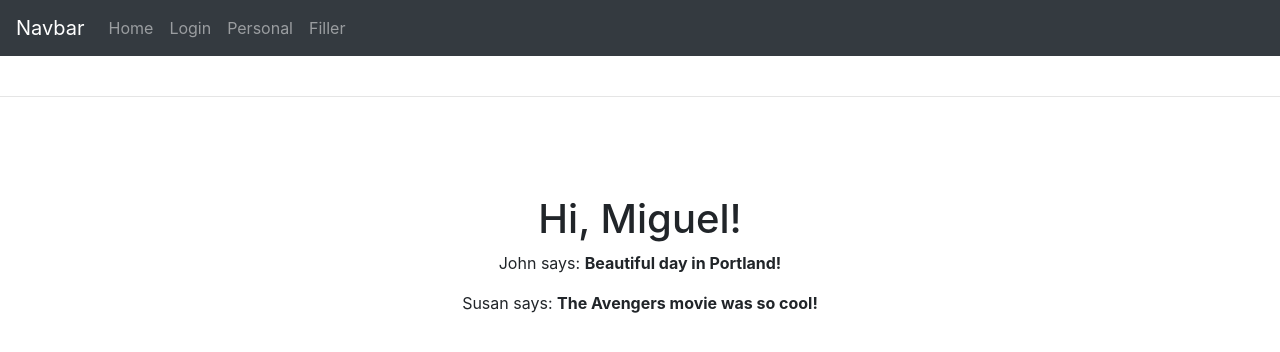
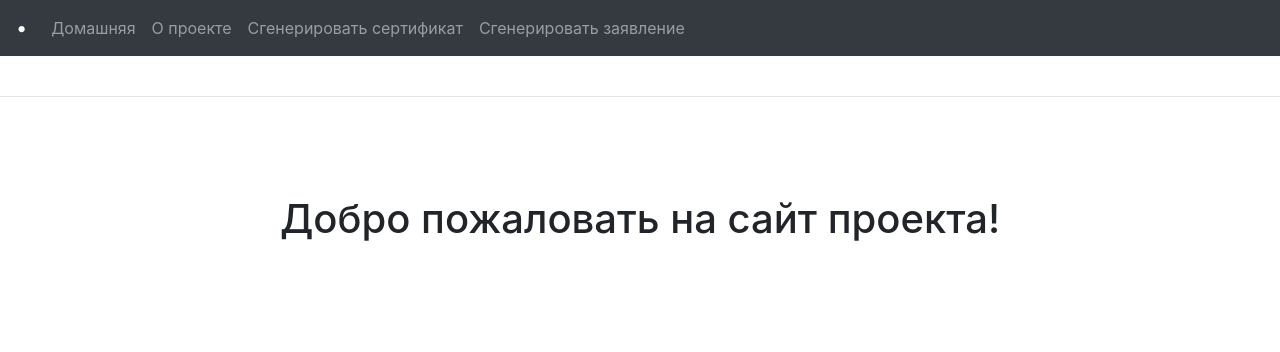
Before and after one commit to ViacheslavTimofeev/QuantFlask, a Flask app: page / in a window 1280 px wide. Shown: the top 352 px of the page. Run offline with Flask 2, Linux system fonts and the light colour scheme; some libraries are stand-ins or nearby versions.

Commit message:
14.12 some pages

```diff
--- a/app/routes.py
+++ b/app/routes.py
@@ -4,37 +4,21 @@ from app.forms import LoginForm
 
 
 @app.route('/')
-@app.route('/index')
-def index():
-    user = {'username': 'Miguel'}
-    posts = [
-        {
-            'author': {'username': 'John'},
-            'body': 'Beautiful day in Portland!'
-        },
-        {
-            'author': {'username': 'Susan'},
-            'body': 'The Avengers movie was so cool!'
-        }
-    ]
-    return render_template('index.html', title='Home', user=user, posts=posts)
+@app.route('/home')
+def home():
+    return render_template('home.html', title='Home')
 
 
-@app.route('/login', methods=['GET', 'POST'])
-def login():
-    form = LoginForm()
-    if form.validate_on_submit():
-        flash('Login requested for user {}, remember_me={}'.format(
-            form.username.data, form.remember_me.data))
-        return redirect(url_for('index'))
-    return render_template('login.html',  title='Sign In', form=form)
+@app.route('/about')
+def about():
+    return render_template('about.html',  title='About')
 
 
-@app.route('/personal')
-def personal():
-    return render_template('personal.html')
+@app.route('/certificate')
+def certificate():
+    return render_template('certificate.html')
 
 
-@app.route('/filler')
-def filler():
-    return render_template('filler.html')
+@app.route('/coming')
+def coming():
+    return render_template('coming.html')
--- a/app/templates/filler.html
+++ b/app/templates/about.html
@@ -1,5 +1,4 @@
 {% extends "base.html" %}
-
 {% block content %}
-
+    <h1>О проекте.</h1>
 {% endblock %}
--- a/app/templates/base.html
+++ b/app/templates/base.html
@@ -48,7 +48,7 @@
 
   <body>
     <nav class="navbar navbar-expand-md navbar-dark bg-dark fixed-top">
-        <a class="navbar-brand" href="#">Navbar</a>
+        <a class="navbar-brand" href="#">•</a>
         <button class="navbar-toggler" type="button" data-toggle="collapse" data-target="#navbarsExampleDefault" aria-controls="navbarsExampleDefault" aria-expanded="false" aria-label="Toggle navigation">
             <span class="navbar-toggler-icon"></span>
         </button>
@@ -56,16 +56,16 @@
         <div class="collapse navbar-collapse" id="navbarsExampleDefault">
             <ul class="navbar-nav mr-auto">
               <li class="nav-Home">
-                <a class="nav-link" href="{{ url_for('index') }}">Home</a>
+                <a class="nav-link" href="{{ url_for('home') }}">Домашняя</a>
               </li>
               <li class="nav-Login">
-                <a class="nav-link" href="{{ url_for('login') }}">Login</a>
+                <a class="nav-link" href="{{ url_for('about') }}">О проекте</a>
               </li>
               <li class="nav-Personal">
-                <a class="nav-link" href="{{ url_for('personal') }}">Personal</a>
+                <a class="nav-link" href="{{ url_for('certificate') }}">Сгенерировать сертификат</a>
               </li>
               <li class="nav-Filler">
-                <a class="nav-link" href="{{ url_for('filler') }}">Filler</a>
+                <a class="nav-link" href="{{ url_for('coming') }}">Сгенерировать заявление</a>
               </li>
         <!--      <li class="nav-item dropdown">-->
         <!--        <a class="nav-link dropdown-toggle" href="#" id="dropdown01" data-toggle="dropdown" aria-haspopup="true" aria-expanded="false">Dropdown</a>-->
--- /dev/null
+++ b/app/templates/coming.html
@@ -0,0 +1,4 @@
+{% extends "base.html" %}
+{% block content %}
+    <h1>Сгенерировать заявку.</h1>
+{% endblock %}
--- /dev/null
+++ b/app/templates/home.html
@@ -0,0 +1,4 @@
+{% extends "base.html" %}
+{% block content %}
+    <h1>Добро пожаловать на сайт проекта!</h1>
+{% endblock %}
--- a/app/templates/index.html
+++ /dev/null
@@ -1,8 +0,0 @@
-{% extends "base.html" %}
-
-{% block content %}
-    <h1>Hi, {{ user.username }}!</h1>
-    {% for post in posts %}
-    <div><p>{{ post.author.username }} says: <b>{{ post.body }}</b></p></div>
-    {% endfor %}
-{% endblock %}
--- a/app/templates/personal.html
+++ /dev/null
@@ -1,5 +0,0 @@
-{% extends "base.html" %}
-
-{% block content %}
-    <h1 align="center">Zebra</h1>
-{% endblock %}
```
Also changed, not shown: app/templates/certificate.html (added, +23 -0 lines), app/templates/login.html (deleted, +0 -24 lines).
